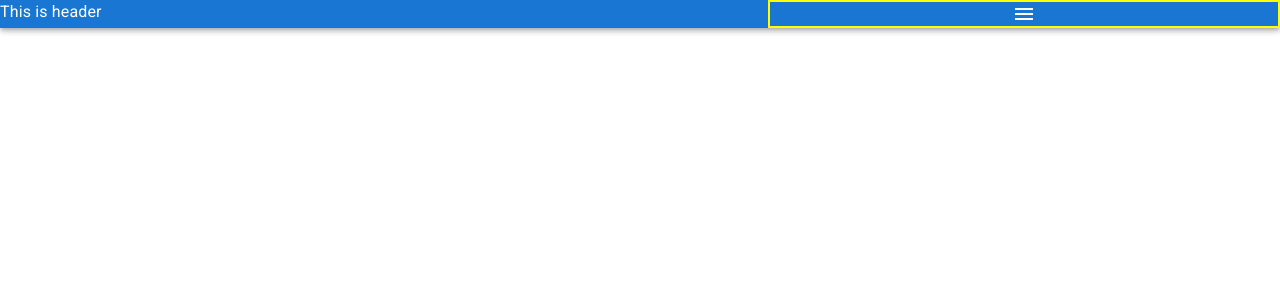
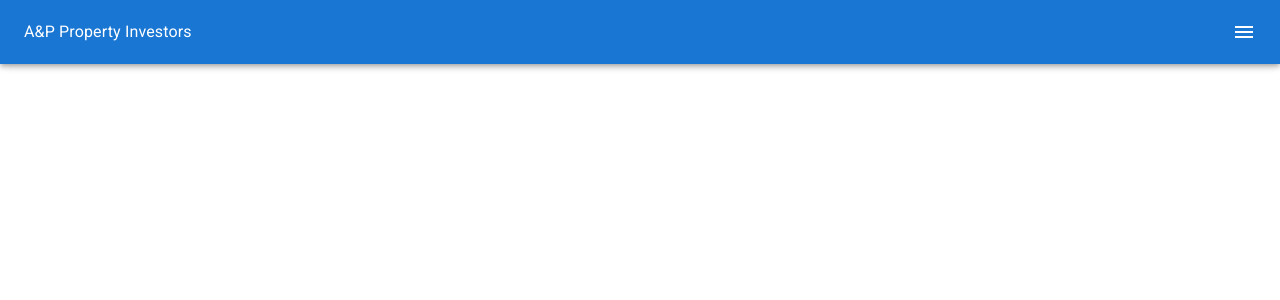
Before and after one commit to chukalicious/appropertyinvestors.com, a React (Create React App) app in the folder appropertyinvestors/: page / in a window 1280 px wide. Shown: the top 300 px of the page. Built offline with nearby package versions, Linux system fonts and the light colour scheme.

Commit message:
alingned navbar, toolbar and menu components in the header and created menu component

```diff
--- a/appropertyinvestors/src/components/Menu.js
+++ b/appropertyinvestors/src/components/Menu.js
@@ -1,7 +1,7 @@
 import MenuSharpIcon from "@mui/icons-material/MenuSharp";
 
 const Menu = () => {
-  return <MenuSharpIcon></MenuSharpIcon>;
+  return <MenuSharpIcon />;
 };
 
 export default Menu;
--- a/appropertyinvestors/src/components/Navbar.js
+++ b/appropertyinvestors/src/components/Navbar.js
@@ -2,21 +2,24 @@ import Box from "@mui/material/Box";
 import Typography from "@mui/material/Typography";
 import AppBar from "@mui/material/AppBar";
 import Menu from "./Menu";
-import { headerStyles, titleBox, menuBox } from "../styles/Header";
+import Toolbar from "@mui/material/Toolbar";
+import { headerStyles, titleBox, menuBox, barStyles } from "../styles/Header";
 
 const Navbar = () => {
   return (
     <Box sx={{ ...headerStyles }}>
       {/* this is the header containing box */}
-      <AppBar sx={{ ...headerStyles }}>
+      <AppBar sx={{ ...barStyles }}>
+        <Toolbar>
           <Box sx={{ ...titleBox }}>
             {/* this box will contain the title text */}
-          <Typography>This is header</Typography>{" "}
+            <Typography>A&P Property Investors</Typography>{" "}
           </Box>
           <Box sx={{ ...menuBox }}>
             <Menu />
             {/* This box will contain the menu */}
           </Box>
+        </Toolbar>
       </AppBar>{" "}
     </Box>
   );
--- a/appropertyinvestors/src/styles/Header.js
+++ b/appropertyinvestors/src/styles/Header.js
@@ -5,12 +5,16 @@ export const headerStyles = {
 
 export const titleBox = {
   width: "60%",
+  display: "flex",
   //   border: "red 1px solid",
 };
 
 export const menuBox = {
   display: "flex",
   width: "40%",
-  border: "yellow solid 2px",
-  justifyContent: "center",
+  //   border: "yellow solid 2px",
+  justifyContent: "flex-end",
 };
+export const barStyles = {
+  //   border: "green solid 5px",
+};
```
Lines whose indentation alone changed are shown as unchanged.
